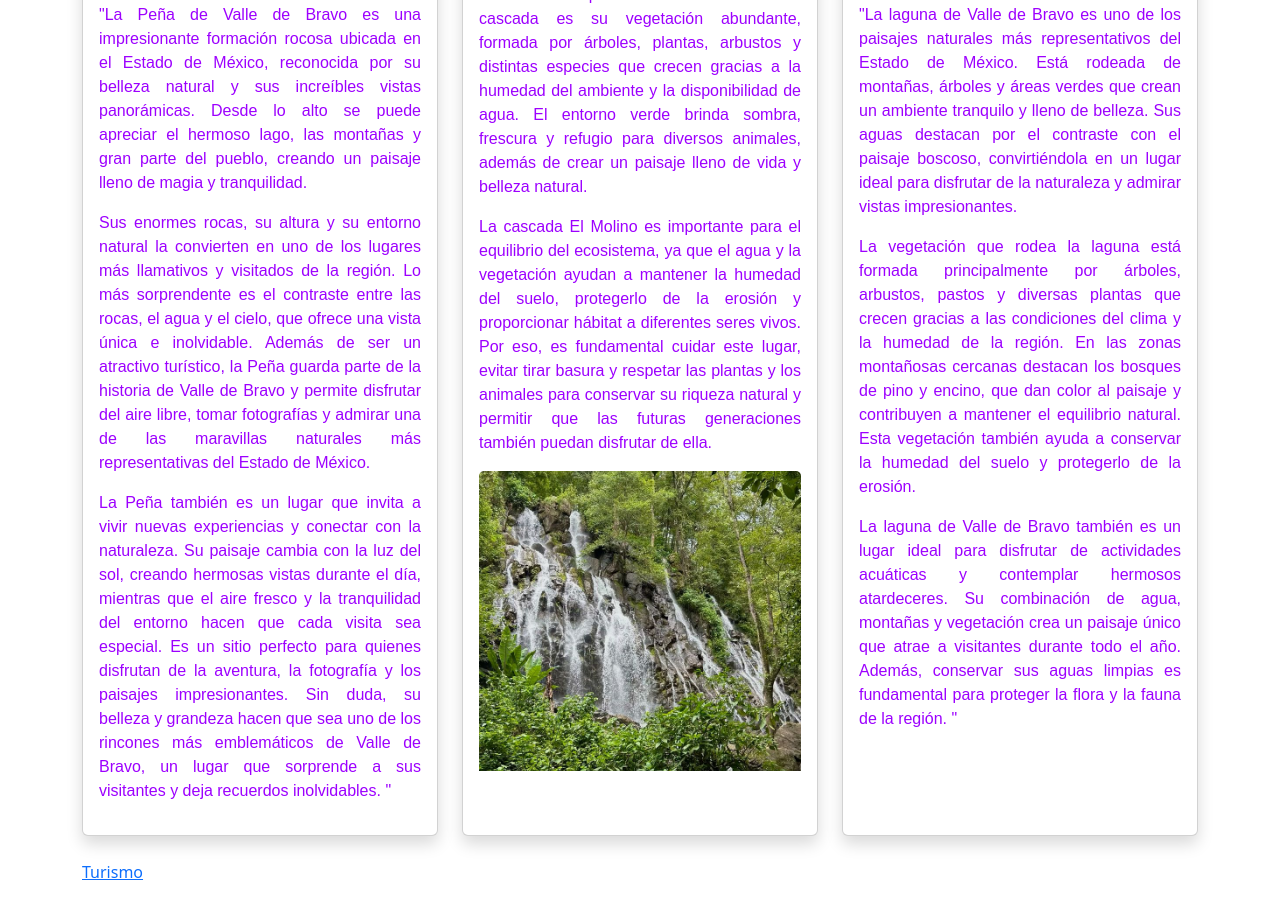
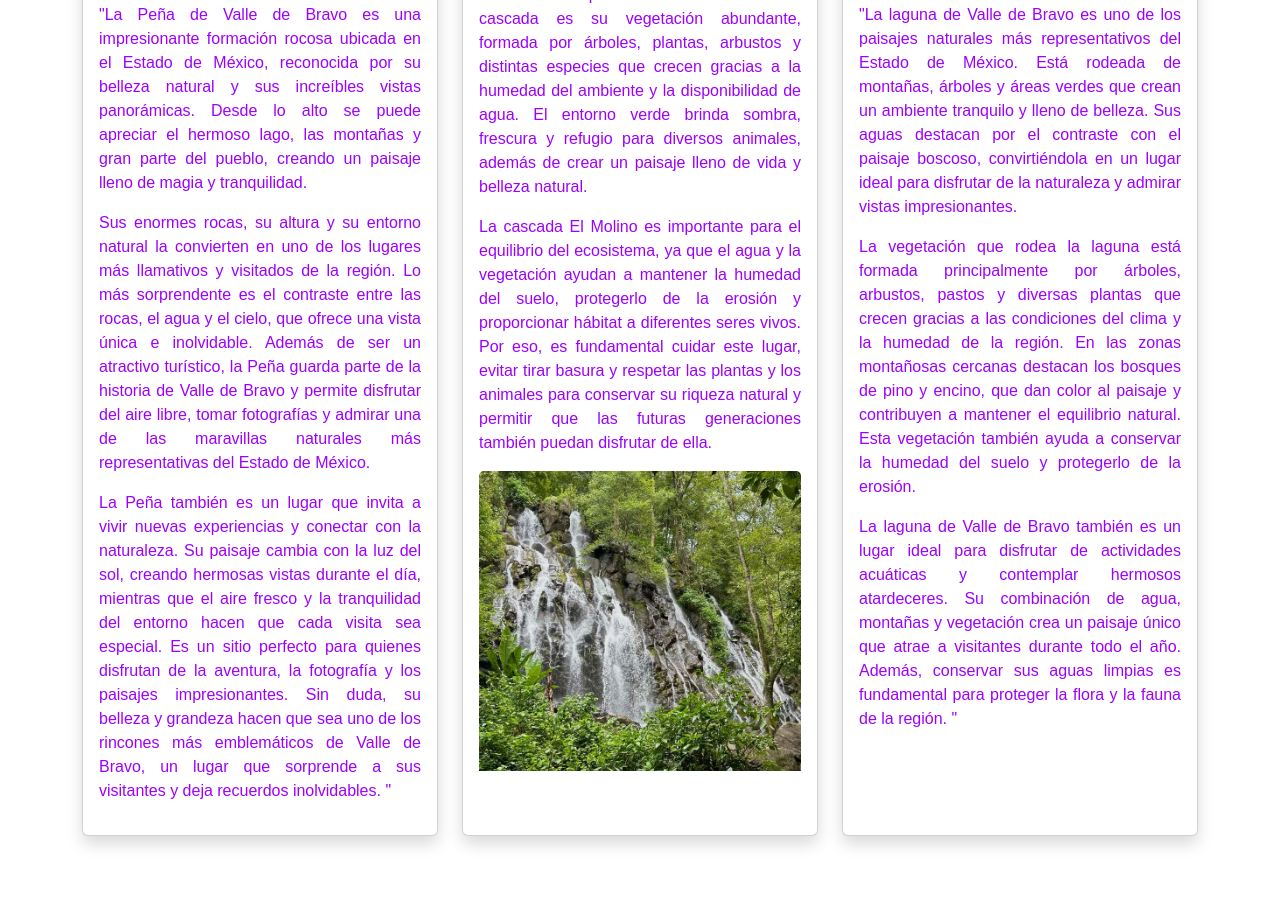
Before and after one commit to yoselingonzalezpenaloza-svg/WEBSITE_CECyMagic_joss, a plain HTML site: page LUGARESVALLE.html in a window 1280 px wide. Shown: the part 522-1438 px from the top of the page. After the commit the page ends 1406 px from the top, so only its background shows below. Drawn offline with nearby package versions, Linux system fonts and the light colour scheme.

Commit message:
Update LUGARESVALLE.html

```diff
--- a/LUGARESVALLE.html
+++ b/LUGARESVALLE.html
@@ -107,6 +107,6 @@ La cascada El Molino es importante para el equilibrio del ecosistema, ya que el
         </div>
         </div>
 
-     <a href="TURISMO.html">Turismo</a>
+
     </body>
     </html>
```
